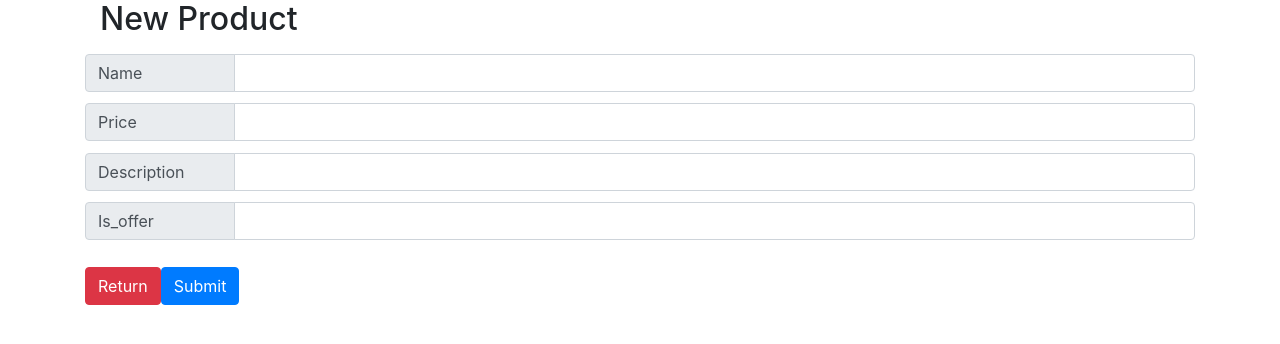
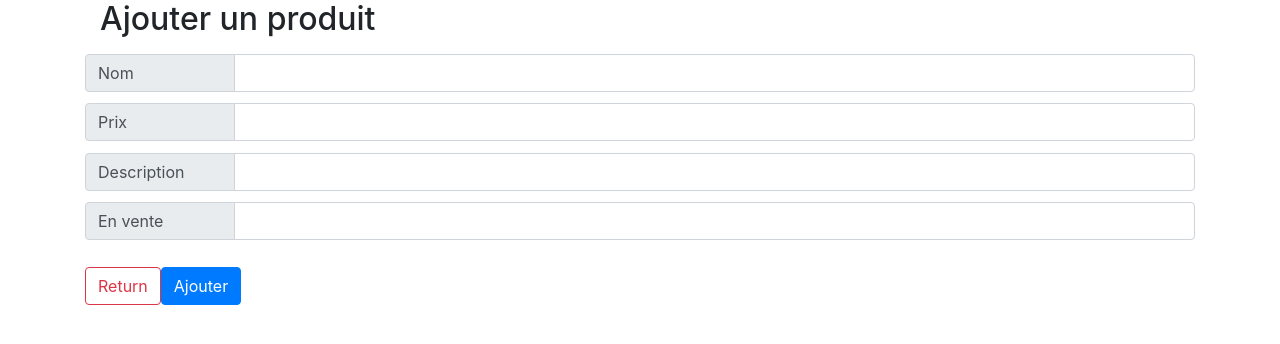
Before and after one commit to Romain857/OberjMerchNuxt, a Nuxt app: page /productCreate in a window 1280 px wide. Shown: the top 344 px of the page. Built offline with nearby package versions, Linux system fonts and the light colour scheme.

Commit message:
css + api gcp

```diff
--- a/assets/style/product.css
+++ b/assets/style/product.css
@@ -9,3 +9,7 @@
 .champs{
     width: 50%;
 }
+
+.divBtns{
+    margin-top: 1%;
+}
--- a/components/btnCreate.vue
+++ b/components/btnCreate.vue
@@ -1,3 +1,9 @@
 <template>
-    <b-button href="/productCreate" variant="outline-dark"></i>New Product</b-button>
+    <b-button id="btn" href="/productCreate" variant="outline-dark"></i>New Product</b-button>
 </template>
+
+<style>
+    #btn{
+        margin-bottom: 1%;
+    }
+</style>
--- a/components/btnReturn.vue
+++ b/components/btnReturn.vue
@@ -1,3 +1,3 @@
 <template>
-    <b-button href="/" variant="danger"></i>Return</b-button>
+    <b-button href="/" variant="outline-danger"></i>Return</b-button>
 </template>
--- a/package.json
+++ b/package.json
@@ -18,6 +18,5 @@
     "vue-server-renderer": "^2.6.14",
     "vue-template-compiler": "^2.6.14",
     "webpack": "^4.46.0"
-  },
-  "devDependencies": {}
+  }
 }
--- a/pages/index.vue
+++ b/pages/index.vue
@@ -1,6 +1,6 @@
 <template>
     <div class="container">
-        <h1>Product</h1>
+        <h1>OberjMerch</h1>
         <btnCreate />
         <div v-for="product in products">
             <b-card
@@ -14,7 +14,7 @@
                     {{product.description}}
                     {{product.is_offer}}
                 </b-card-text>
-                <b-button :to="{ name: 'productEdit', params: { id: product.id } }" variant="warning">Edit</b-button>
+                <b-button :to="{ name: 'productEdit', params: { id: product.id } }" variant="warning">Modifier</b-button>
                 <b-button :to="{ name: 'productDetail', params: { id: product.id } }" variant="primary">Detail</b-button>
             </b-card>
         </div>
@@ -28,7 +28,7 @@ export default {
     return {};
   },
   async asyncData({ params, $axios }) {
-    const products = await $axios.$get('http://localhost:8000/products');
+    const products = await $axios.$get('https://yd-api-oberjmerch-6mvg7oyrgq-ew.a.run.app/products');
     return { products };
   },
 };
--- a/pages/productCreate.vue
+++ b/pages/productCreate.vue
@@ -2,13 +2,13 @@
   <div class="container">
         <b-form @submit.prevent="submit">
           <b-container fluid>
-            <h2 id="title">New Product</h2>
+            <h2 id="title">Ajouter un produit</h2>
             <b-row class="my-3">
 
             <b-input-group class="input" >
                 <template #prepend>
                   <b-input-group-text class="label"
-                    >Name</b-input-group-text
+                    >Nom</b-input-group-text
                   >
                 </template>
                 <b-form-input
@@ -21,7 +21,7 @@
               <b-input-group class="input">
                 <template #prepend>
                   <b-input-group-text class="label"
-                    >Price</b-input-group-text
+                    >Prix</b-input-group-text
                   >
                 </template>
                 <b-form-input
@@ -47,7 +47,7 @@
                 <b-input-group class="input">
                 <template #prepend>
                   <b-input-group-text class="label"
-                    >Is_offer</b-input-group-text
+                    >En vente</b-input-group-text
                   >
                 </template>
                 <b-form-input
@@ -61,7 +61,7 @@
           </b-container>
           <btnReturn />
           <b-button id="submit" type="submit" variant="primary"
-            >Submit</b-button
+            >Ajouter</b-button
           >
         </b-form>
   </div>
@@ -81,7 +81,7 @@ export default {
   methods: {
     submit() {
       axios
-        .post("http://localhost:8000/product", {
+        .post("https://yd-api-oberjmerch-6mvg7oyrgq-ew.a.run.app/product", {
           name: this.name,
           price: this.price,
           description: this.description,
--- a/pages/productDetail.vue
+++ b/pages/productDetail.vue
@@ -1,17 +1,18 @@
 <template>
   <div class="container">
-  <h2>Detail Product</h2>
+  <h2>Detail du produit</h2>
     <b-list-group>
-        <b-list-group-item>{{product.id}}</b-list-group-item>
-        <b-list-group-item>{{product.name}}</b-list-group-item>
-        <b-list-group-item>{{product.price}}</b-list-group-item>
-        <b-list-group-item>{{product.description}}</b-list-group-item>
-        <b-list-group-item>{{product.is_offer}}</b-list-group-item>
+      <b-list-group-item><strong>Nom : </strong>{{product.name}}</b-list-group-item>
+      <b-list-group-item><strong>Prix : </strong>{{product.price}}</b-list-group-item>
+      <b-list-group-item><strong>Description : </strong>{{product.description}}</b-list-group-item>
+      <b-list-group-item><strong>En vente : </strong>{{product.is_offer}}</b-list-group-item>
     </b-list-group>
-    <btnReturn />
-    <b-button v-on:click="del(product.id)" class="btn btn-danger"
-        >Supprimer
-    </b-button>
+    <div class="divBtns">
+      <btnReturn />
+      <b-button v-on:click="del(product.id)" class="btn btn-danger"
+          >Supprimer
+      </b-button>
+    </div>
   </div>
 </template>
 
@@ -25,14 +26,14 @@ export default {
   },
   async asyncData({ params, $axios }) {
     const product = await $axios.$get(
-      `http://localhost:8000/product/${params.id}`
+      `https://yd-api-oberjmerch-6mvg7oyrgq-ew.a.run.app/product/${params.id}`
     );
     return { product };
   },
   methods: {
     del(id) {
       axios
-        .delete("http://localhost:8000/product/" + id)
+        .delete("https://yd-api-oberjmerch-6mvg7oyrgq-ew.a.run.app/product/" + id)
         .then((window.location.href = "/"))
         .catch((error) => {
           this.errors = error.response.data.errors;
--- a/pages/productEdit.vue
+++ b/pages/productEdit.vue
@@ -1,18 +1,18 @@
 <template>
   <div class="container">
-  <h2>Edit Product {{product.name}}</h2>
+  <h2>Modifier un produit : {{product.name}}</h2>
   <b-form @submit="up(product.id)" v-bind:key="product.id">
-        <b-form-group id="input-group" label="Name" label-for="input">
+        <b-form-group id="input-group" label="Nom" label-for="input">
             <b-form-input
                 v-model="product.name"
-                placeholder="name"
+                placeholder="Nom"
             ></b-form-input>
         </b-form-group>
 
-        <b-form-group id="input-group" label="Price" label-for="input">
+        <b-form-group id="input-group" label="Prix" label-for="input">
             <b-form-input
                 v-model="product.price"
-                placeholder="price"
+                placeholder="prix"
             ></b-form-input>
         </b-form-group>
 
@@ -23,14 +23,14 @@
             ></b-form-input>
         </b-form-group>
 
-        <b-form-group id="input-group" label="Is_offer" label-for="input">
+        <b-form-group id="input-group" label="En vente" label-for="input">
             <b-form-input
                 v-model="product.is_offer"
-                placeholder="is_offer"
+                placeholder="En vente"
             ></b-form-input>
         </b-form-group>
         <btnReturn />
-        <b-button type="submit" variant="primary">Submit</b-button>
+        <b-button type="submit" variant="primary">Enregistrer</b-button>
     </b-form>
   </div>
 </template>
@@ -40,14 +40,14 @@ import axios from "axios";
 export default {
   async asyncData({ params, $axios }) {
     const product = await $axios.$get(
-      `http://localhost:8000/product/${params.id}`
+      `https://yd-api-oberjmerch-6mvg7oyrgq-ew.a.run.app/product/${params.id}`
     );
     return { product };
   },
   methods: {
     up(id) {
       axios
-        .put("http://localhost:8000/product/" + id, {
+        .put("https://yd-api-oberjmerch-6mvg7oyrgq-ew.a.run.app/product/" + id, {
           id: this.product.id,
           name: this.product.name,
           price: this.product.price,
```
